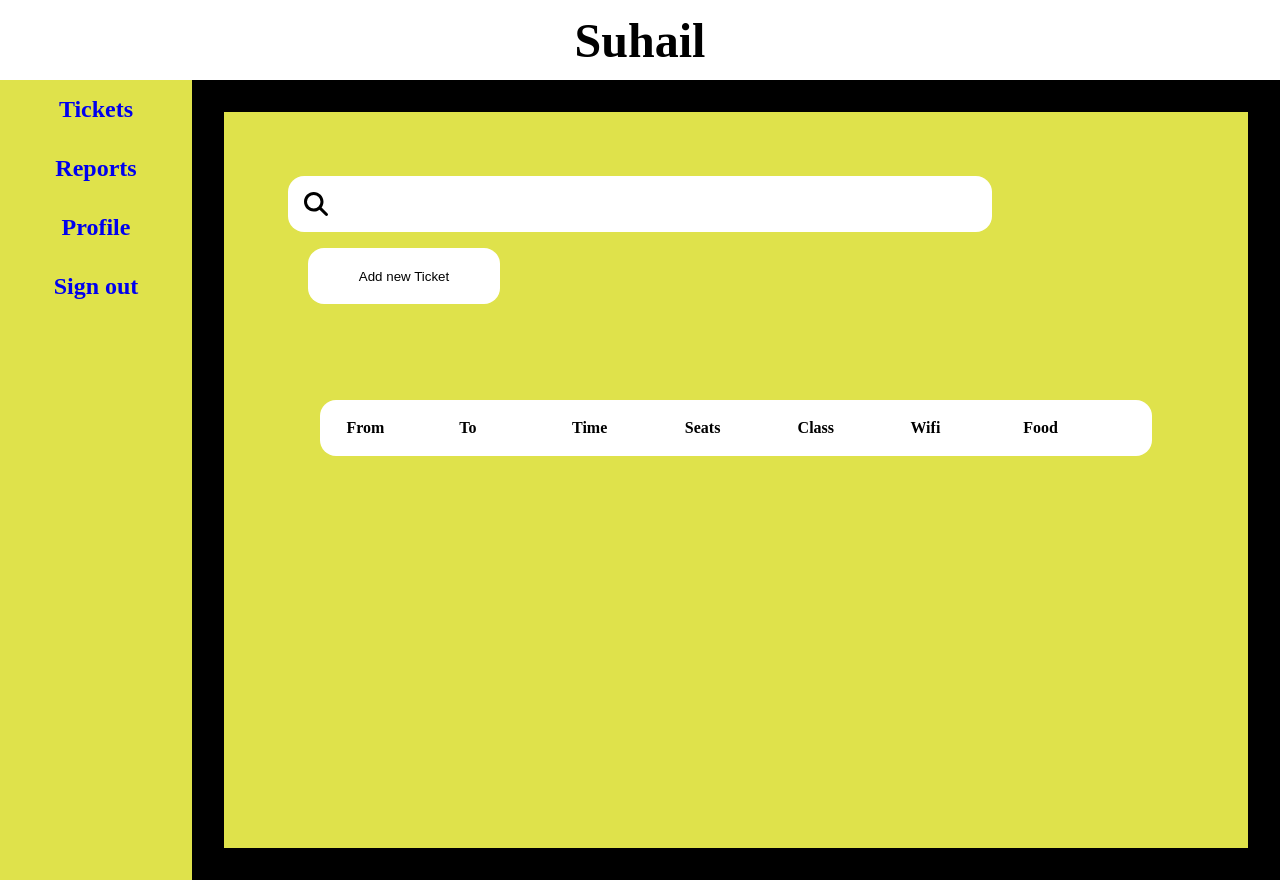
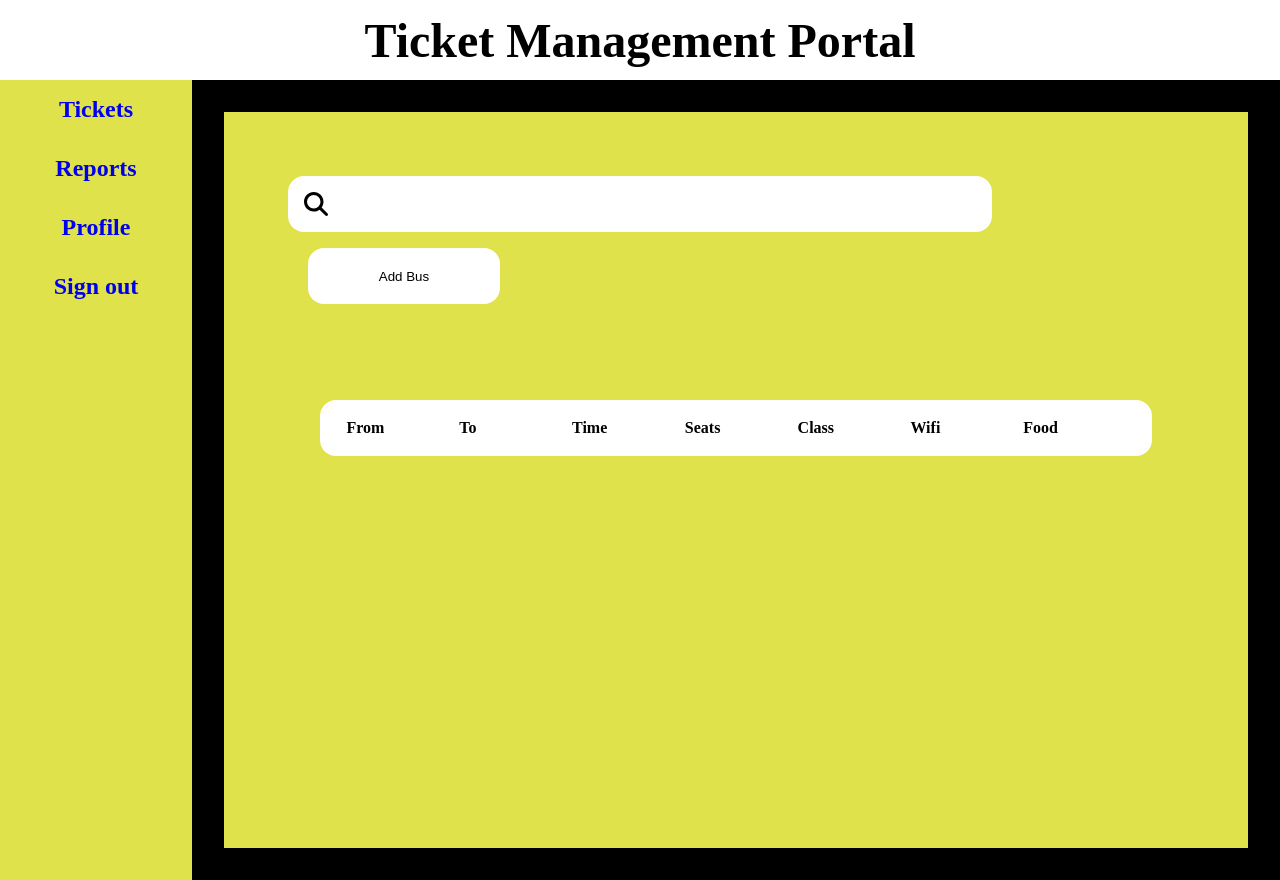
Before and after one commit to MohammedAlsalehi033/web-semester-project, a website: page project/teckets.html in a window 1280 px wide. Drawn offline with nearby package versions, Linux system fonts and the light colour scheme; no server answers; files whose address does not match are found by name.

Commit message:
minor Changes

```diff
--- a/project/teckets.html
+++ b/project/teckets.html
@@ -12,7 +12,7 @@
 
 <body>
     <header id="header">
-        <h1>Suhail</h1>
+        <h1>Ticket Management Portal</h1>
     </header>
 
     <div class="container">
@@ -26,7 +26,7 @@
         <section>
             <section id="managment-bar">
                 <input type="text" id="search">
-                <button id="add-ticket-btn">Add new Ticket</button>
+                <button id="add-ticket-btn">Add Bus</button>
             </section>
 
   <!-- Ticket Panel -->
```
